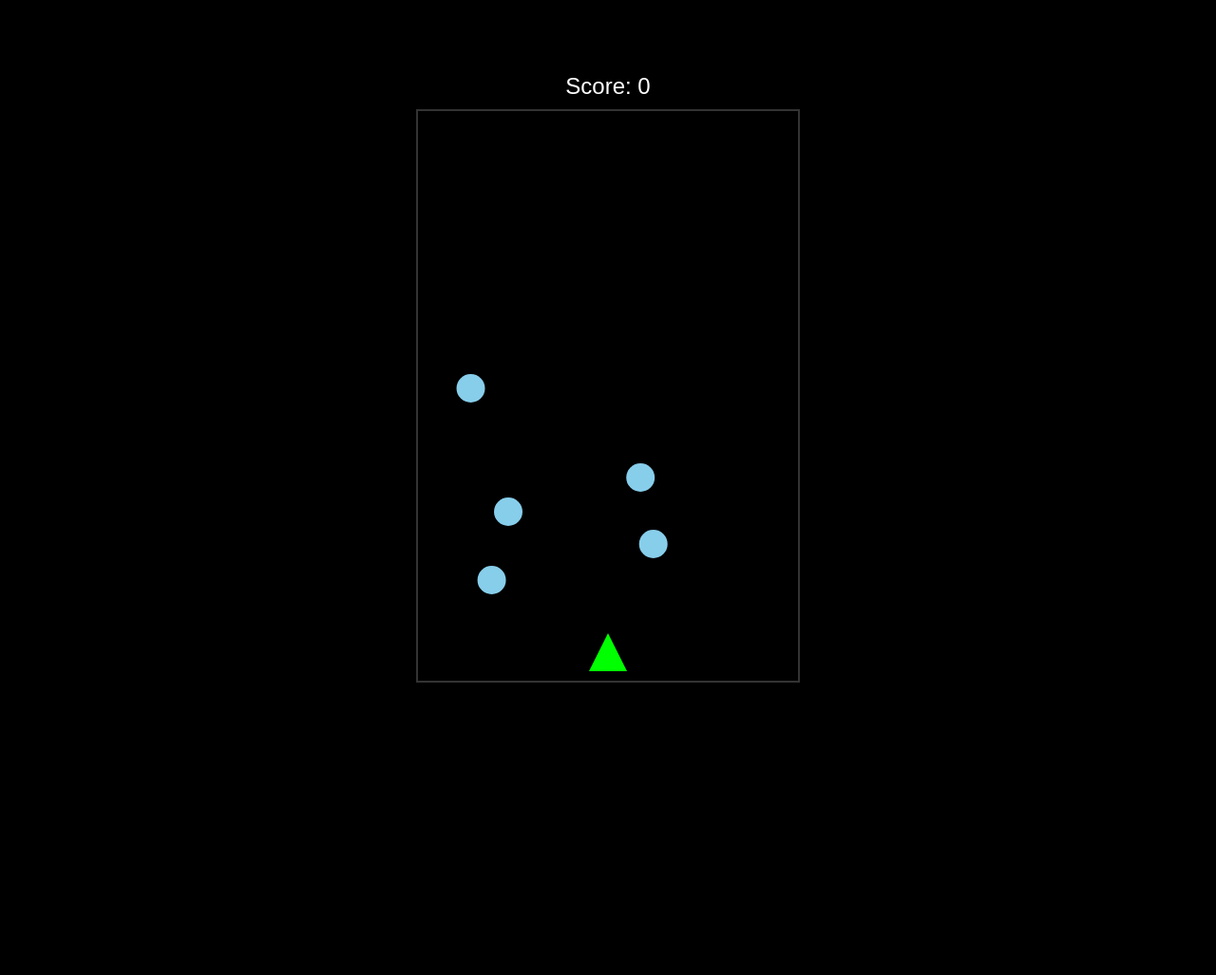
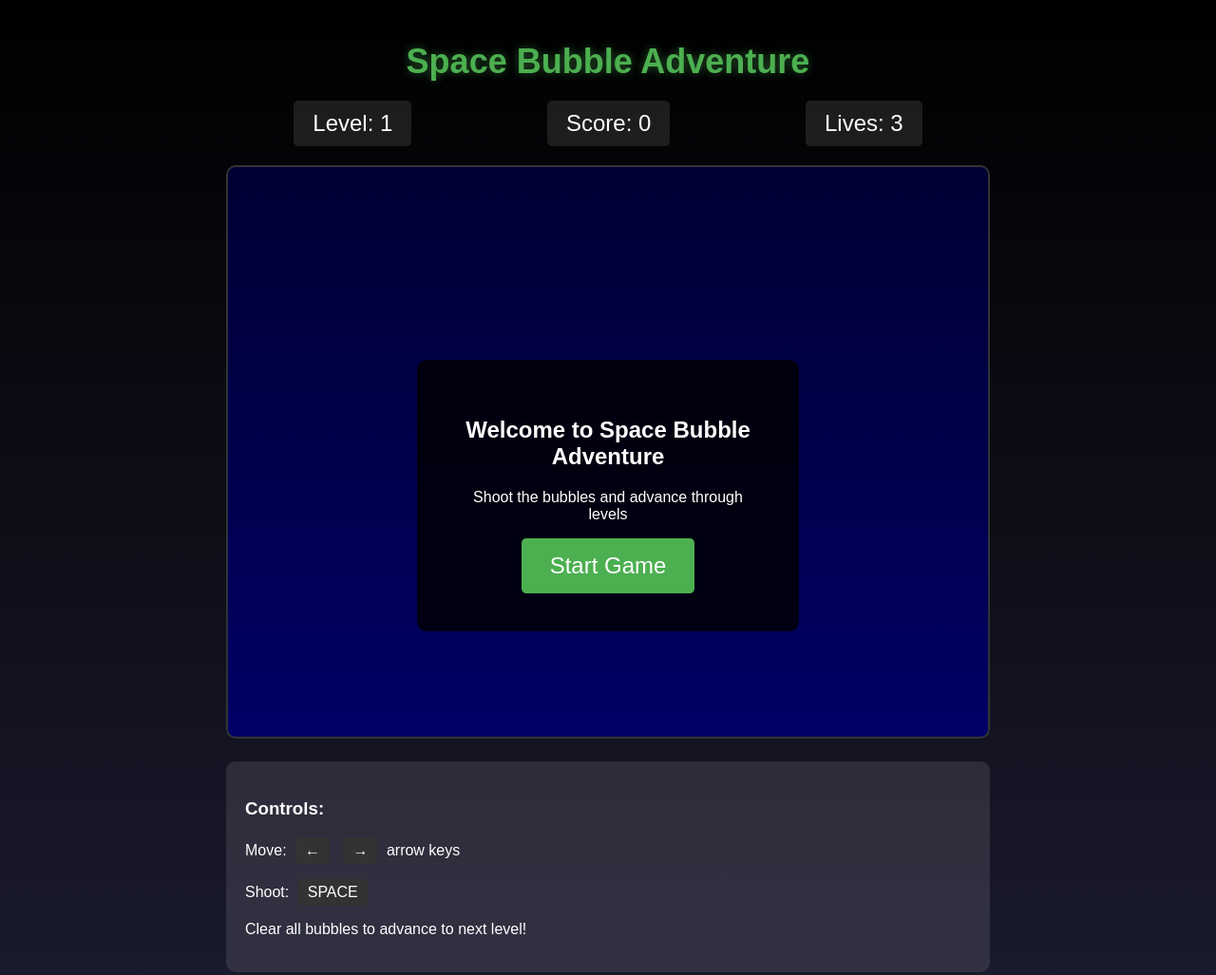
Before and after one commit to yuputao/gamehall, a plain HTML site: page index.html in a window 1280 px wide. Shown: the whole page at 95% size. Before the commit the page ends 800 px from the top, so only its background shows below. Drawn offline with Linux system fonts and the light colour scheme.

Commit message:
Update index.html

```diff
--- a/index.html
+++ b/index.html
@@ -2,65 +2,150 @@
 <html>
 <head>
     <meta charset="UTF-8">
-    <title>Simple Space Game</title>
+    <title>Space Bubble Adventure</title>
     <style>
         body {
-            background: #000;
+            background: linear-gradient(to bottom, #000000, #1a1a2e);
             margin: 0;
-            padding: 0;
+            padding: 20px;
             display: flex;
             justify-content: center;
             align-items: center;
-            height: 100vh;
+            min-height: 100vh;
+            font-family: Arial, sans-serif;
+            color: white;
         }
         .game-container {
             text-align: center;
+            position: relative;
         }
-        .score {
-            color: white;
-            font-family: Arial;
+        .game-title {
+            font-size: 36px;
+            color: #4CAF50;
+            text-shadow: 0 0 10px rgba(76, 175, 80, 0.5);
+            margin-bottom: 20px;
+        }
+        .game-stats {
+            display: flex;
+            justify-content: space-around;
+            margin-bottom: 20px;
             font-size: 24px;
-            margin-bottom: 10px;
+        }
+        .stat {
+            background: rgba(255, 255, 255, 0.1);
+            padding: 10px 20px;
+            border-radius: 5px;
         }
         canvas {
             border: 2px solid #333;
+            border-radius: 10px;
+            background: linear-gradient(to bottom, #000033, #000066);
+        }
+        .controls {
+            margin-top: 20px;
+            background: rgba(255, 255, 255, 0.1);
+            padding: 20px;
+            border-radius: 10px;
+            text-align: left;
+        }
+        .key {
+            display: inline-block;
+            padding: 5px 10px;
+            background: #333;
+            border-radius: 5px;
+            margin: 0 5px;
+        }
+        .start-screen {
+            position: absolute;
+            top: 50%;
+            left: 50%;
+            transform: translate(-50%, -50%);
+            background: rgba(0, 0, 0, 0.8);
+            padding: 40px;
+            border-radius: 10px;
+            text-align: center;
+        }
+        .start-button {
+            background: #4CAF50;
+            color: white;
+            border: none;
+            padding: 15px 30px;
+            font-size: 24px;
+            border-radius: 5px;
+            cursor: pointer;
+            transition: background 0.3s;
+        }
+        .start-button:hover {
+            background: #45a049;
         }
     </style>
 </head>
 <body>
     <div class="game-container">
-        <div class="score">Score: <span id="scoreValue">0</span></div>
-        <canvas id="gameCanvas" width="400" height="600"></canvas>
+        <h1 class="game-title">Space Bubble Adventure</h1>
+        <div class="game-stats">
+            <div class="stat">Level: <span id="levelValue">1</span></div>
+            <div class="stat">Score: <span id="scoreValue">0</span></div>
+            <div class="stat">Lives: <span id="livesValue">3</span></div>
+        </div>
+        <canvas id="gameCanvas" width="800" height="600"></canvas>
+        <div class="controls">
+            <h3>Controls:</h3>
+            <p>Move: <span class="key">←</span> <span class="key">→</span> arrow keys</p>
+            <p>Shoot: <span class="key">SPACE</span></p>
+            <p>Clear all bubbles to advance to next level!</p>
+        </div>
+        <div class="start-screen" id="startScreen">
+            <h2>Welcome to Space Bubble Adventure</h2>
+            <p>Shoot the bubbles and advance through levels</p>
+            <button class="start-button" onclick="startGame()">Start Game</button>
+        </div>
     </div>
-
-    <script>
+        <script>
         const canvas = document.getElementById('gameCanvas');
         const ctx = canvas.getContext('2d');
         const scoreElement = document.getElementById('scoreValue');
+        const levelElement = document.getElementById('levelValue');
+        const livesElement = document.getElementById('livesValue');
+        const startScreen = document.getElementById('startScreen');
 
+        // 游戏状态
+        let gameStarted = false;
         let score = 0;
+        let level = 1;
+        let lives = 3;
         let gameOver = false;
+        let bubblesNeededToClear = 10;
+        let bubblesCleared = 0;
 
+        // 玩家飞机
         const player = {
             x: canvas.width / 2,
-            y: canvas.height - 30,
-            size: 20,
-            speed: 5
+            y: canvas.height - 50,
+            width: 50,
+            height: 50,
+            speed: 6
         };
 
+        // 子弹和泡泡数组
         let bullets = [];
         let bubbles = [];
 
+        // 控制状态
         const keys = {
             left: false,
             right: false,
             space: false
         };
 
+        // 键盘事件监听
         document.addEventListener('keydown', (e) => {
             if (e.key === 'ArrowLeft') keys.left = true;
             if (e.key === 'ArrowRight') keys.right = true;
-            if (e.key === ' ') keys.space = true;
+            if (e.key === ' ') {
+                keys.space = true;
+                e.preventDefault();
+            }
         });
 
         document.addEventListener('keyup', (e) => {
@@ -69,110 +154,163 @@
             if (e.key === ' ') keys.space = false;
         });
 
+        // 生成随机颜色
+        function getRandomColor() {
+            const colors = [
+                'rgba(255, 105, 180, 0.6)',  // 粉红
+                'rgba(135, 206, 235, 0.6)',  // 天蓝
+                'rgba(152, 251, 152, 0.6)',  // 淡绿
+                'rgba(221, 160, 221, 0.6)',  // 梅红
+                'rgba(240, 230, 140, 0.6)'   // 淡黄
+            ];
+            return colors[Math.floor(Math.random() * colors.length)];
+        }
+
+        // 绘制玩家飞机（简单三角形，后续可替换为图片）
         function drawPlayer() {
-            ctx.fillStyle = '#00ff00';
+            ctx.fillStyle = '#4CAF50';
             ctx.beginPath();
-            ctx.moveTo(player.x, player.y - player.size);
-            ctx.lineTo(player.x - player.size, player.y + player.size);
-            ctx.lineTo(player.x + player.size, player.y + player.size);
+            ctx.moveTo(player.x, player.y - 25);
+            ctx.lineTo(player.x - 25, player.y + 25);
+            ctx.lineTo(player.x + 25, player.y + 25);
             ctx.closePath();
             ctx.fill();
         }
+        // 绘制子弹
+        function drawBullets() {
+            ctx.fillStyle = '#fff';
+            bullets.forEach(bullet => {
+                ctx.beginPath();
+                ctx.arc(bullet.x, bullet.y, 4, 0, Math.PI * 2);
+                ctx.fill();
+            });
+        }
 
-        function updateGame() {
-            if (gameOver) return;
+        // 绘制泡泡
+        function drawBubbles() {
+            bubbles.forEach(bubble => {
+                ctx.beginPath();
+                ctx.arc(bubble.x, bubble.y, bubble.size, 0, Math.PI * 2);
+                ctx.fillStyle = bubble.color;
+                ctx.fill();
 
-            if (keys.left && player.x > player.size) {
+                // 添加泡泡光晕效果
+                ctx.beginPath();
+                ctx.arc(bubble.x - bubble.size/3, bubble.y - bubble.size/3,
+                       bubble.size/4, 0, Math.PI * 2);
+                ctx.fillStyle = 'rgba(255, 255, 255, 0.3)';
+                ctx.fill();
+            });
+        }
+
+        // 更新游戏状态
+        function update() {
+            if (!gameStarted || gameOver) return;
+
+            // 移动玩家
+            if (keys.left && player.x > player.width/2) {
                 player.x -= player.speed;
             }
-            if (keys.right && player.x < canvas.width - player.size) {
+            if (keys.right && player.x < canvas.width - player.width/2) {
                 player.x += player.speed;
             }
 
+            // 发射子弹
             if (keys.space && bullets.length < 5) {
                 bullets.push({
                     x: player.x,
-                    y: player.y - player.size,
-                    speed: 7,
-                    size: 4
+                    y: player.y - 25,
+                    speed: 8
                 });
             }
 
-            if (Math.random() < 0.02 && bubbles.length < 5) {
+            // 更新子弹位置
+            bullets = bullets.filter(bullet => {
+                bullet.y -= bullet.speed;
+                return bullet.y > 0;
+            });
+
+            // 生成泡泡
+            if (bubbles.length < 5 && Math.random() < 0.02) {
                 bubbles.push({
-                    x: Math.random() * (canvas.width - 40) + 20,
-                    y: -20,
-                    size: 15,
-                    speed: 2
+                    x: Math.random() * (canvas.width - 60) + 30,
+                    y: -30,
+                    size: 25 + Math.random() * 10,
+                    speed: 2 + level * 0.5,
+                    color: getRandomColor()
                 });
             }
 
-            bullets = bullets.filter(bullet => {
-                bullet.y -= bullet.speed;
-                return bullet.y > -bullet.size;
-            });
-
+            // 更新泡泡位置和检查碰撞
             bubbles = bubbles.filter(bubble => {
                 bubble.y += bubble.speed;
 
+                // 检查子弹碰撞
                 for (let i = bullets.length - 1; i >= 0; i--) {
                     const dx = bullets[i].x - bubble.x;
                     const dy = bullets[i].y - bubble.y;
-                    if (Math.sqrt(dx * dx + dy * dy) < bubble.size + bullets[i].size) {
+                    if (Math.sqrt(dx * dx + dy * dy) < bubble.size) {
                         bullets.splice(i, 1);
-                        score += 10;
+                        bubblesCleared++;
+                        score += 10 * level;
                         scoreElement.textContent = score;
+
+                        if (bubblesCleared >= bubblesNeededToClear) {
+                            level++;
+                            bubblesCleared = 0;
+                            bubblesNeededToClear += 5;
+                            levelElement.textContent = level;
+                        }
                         return false;
                     }
                 }
 
+                // 检查玩家碰撞
                 const dx = player.x - bubble.x;
                 const dy = player.y - bubble.y;
-                if (Math.sqrt(dx * dx + dy * dy) < bubble.size + player.size) {
-                    gameOver = true;
+                if (Math.sqrt(dx * dx + dy * dy) < bubble.size + 20) {
+                    lives--;
+                    livesElement.textContent = lives;
+                    if (lives <= 0) {
+                        gameOver = true;
+                    }
+                    return false;
                 }
 
                 return bubble.y < canvas.height + bubble.size;
             });
         }
-
-        function drawGame() {
-            ctx.fillStyle = '#000';
+            // ... existing code ...
+        // 绘制游戏结束画面
+        function drawGameOver() {
+            // 添加渐变背景
+            const gradient = ctx.createLinearGradient(0, 0, 0, canvas.height);
+            gradient.addColorStop(0, 'rgba(0, 0, 0, 0.9)');
+            gradient.addColorStop(1, 'rgba(0, 0, 0, 0.7)');
+            ctx.fillStyle = gradient;
             ctx.fillRect(0, 0, canvas.width, canvas.height);
 
-            drawPlayer();
+            // 添加闪烁效果
+            const flash = Math.sin(Date.now() / 500) * 0.5 + 0.5;
 
+            // Game Over 标题
+            ctx.fillStyle = `rgba(255, 68, 68, ${flash})`;
+            ctx.font = 'bold 48px Arial';
+            ctx.textAlign = 'center';
+            ctx.fillText('GAME OVER', canvas.width/2, canvas.height/2 - 50);
+
+            // 分数和等级显示
             ctx.fillStyle = '#fff';
-            bullets.forEach(bullet => {
-                ctx.beginPath();
-                ctx.arc(bullet.x, bullet.y, bullet.size, 0, Math.PI * 2);
-                ctx.fill();
-            });
+            ctx.font = '24px Arial';
+            ctx.fillText(`Final Score: ${score}`, canvas.width/2, canvas.height/2 + 10);
+            ctx.fillText(`Level Reached: ${level}`, canvas.width/2, canvas.height/2 + 40);
 
-            ctx.fillStyle = '#87CEEB';
-            bubbles.forEach(bubble => {
-                ctx.beginPath();
-                ctx.arc(bubble.x, bubble.y, bubble.size, 0, Math.PI * 2);
-                ctx.fill();
-            });
+            // 重启提示（带闪烁效果）
+            ctx.fillStyle = `rgba(255, 255, 255, ${flash})`;
+            ctx.fillText('Press SPACE to restart', canvas.width/2, canvas.height/2 + 80);
 
-            if (gameOver) {
-                ctx.fillStyle = '#fff';
-                ctx.font = '48px Arial';
-                ctx.textAlign = 'center';
-                ctx.fillText('GAME OVER', canvas.width/2, canvas.height/2);
-                ctx.font = '24px Arial';
-                ctx.fillText('Score: ' + score, canvas.width/2, canvas.height/2 + 40);
+            if (keys.space) {
+                resetGame();
             }
         }
-
-        function gameLoop() {
-            updateGame();
-            drawGame();
-            requestAnimationFrame(gameLoop);
-        }
-
-        gameLoop();
-    </script>
-</body>
-</html>
+// ... existing code ...
```
